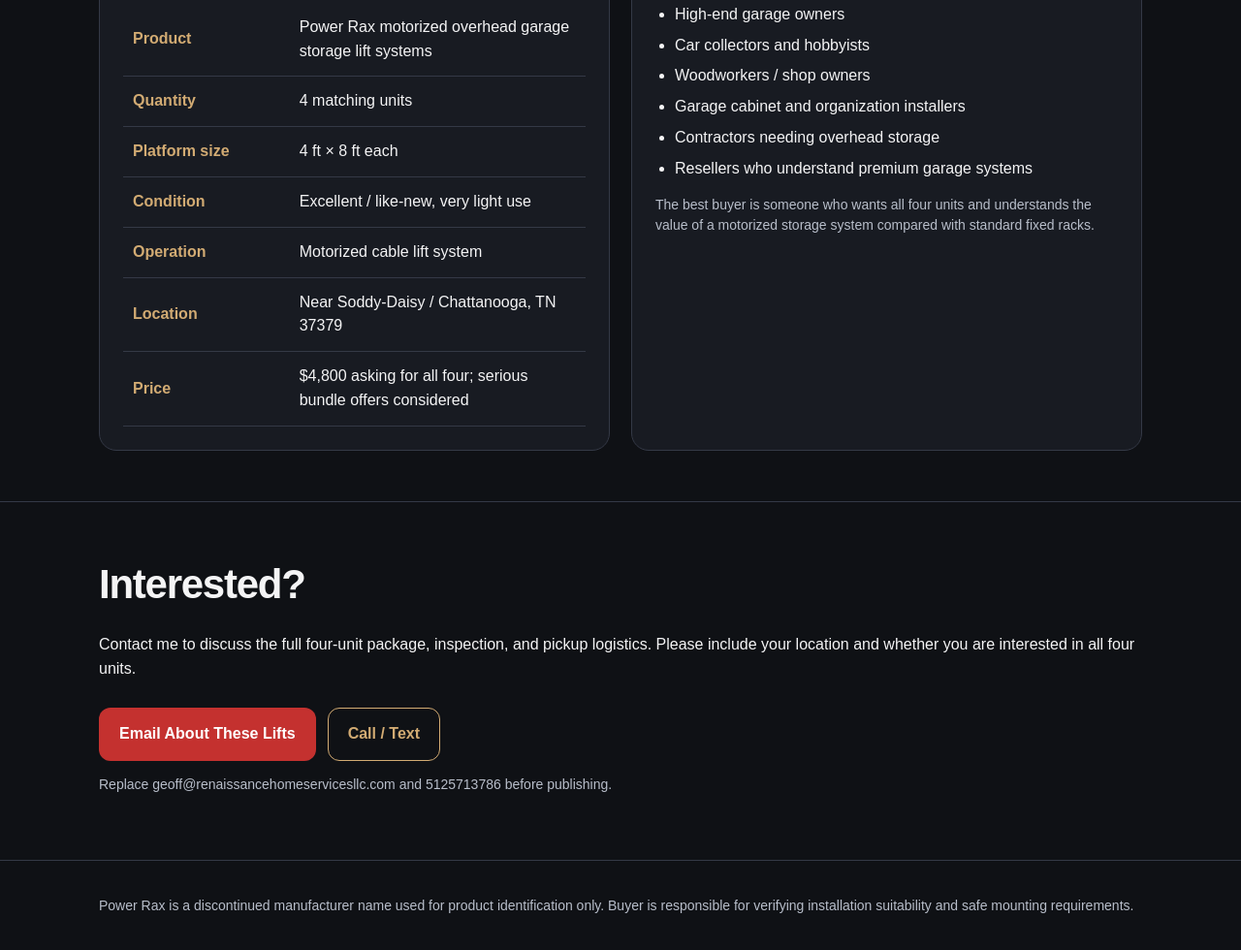
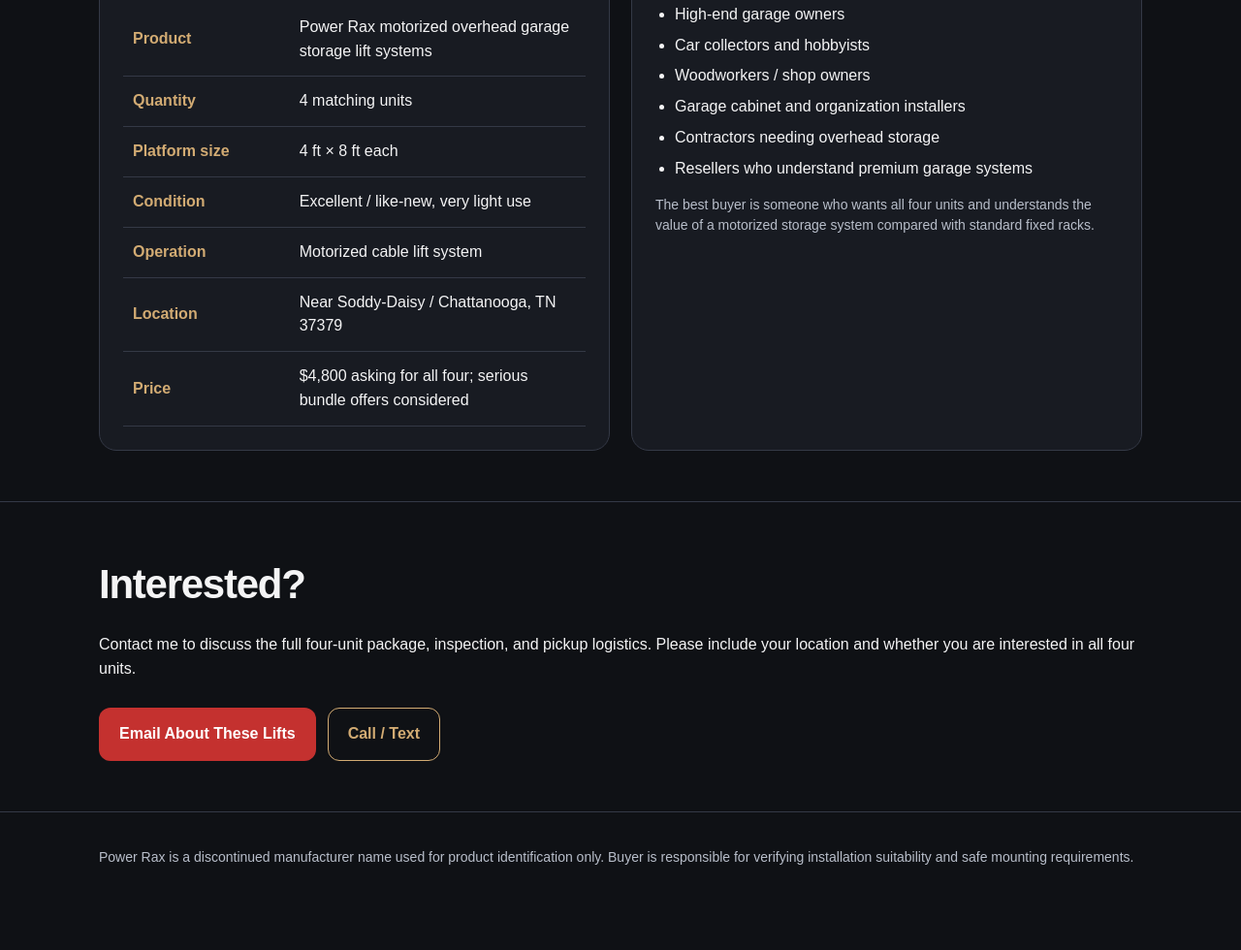
Before and after one commit to gbuschur/power-rax-sale, a plain HTML site: page index.html in a window 1280 px wide. Shown: the part 2991-3971 px from the top of the page at 97% size. After the commit the page ends 3923 px from the top, so only its background shows below. Drawn offline with Linux system fonts and the light colour scheme.

Commit message:
Update index.html

```diff
--- a/index.html
+++ b/index.html
@@ -242,7 +242,6 @@
         <a class="btn primary" href="mailto:geoff@renaissancehomeservicesllc.com?subject=Power%20Rax%204x8%20Garage%20Lifts">Email About These Lifts</a>
         <a class="btn secondary" href="tel:5125713786">Call / Text</a>
       </div>
-      <p class="small">Replace geoff@renaissancehomeservicesllc.com and 5125713786 before publishing.</p>
     </div>
   </section>
 
```
